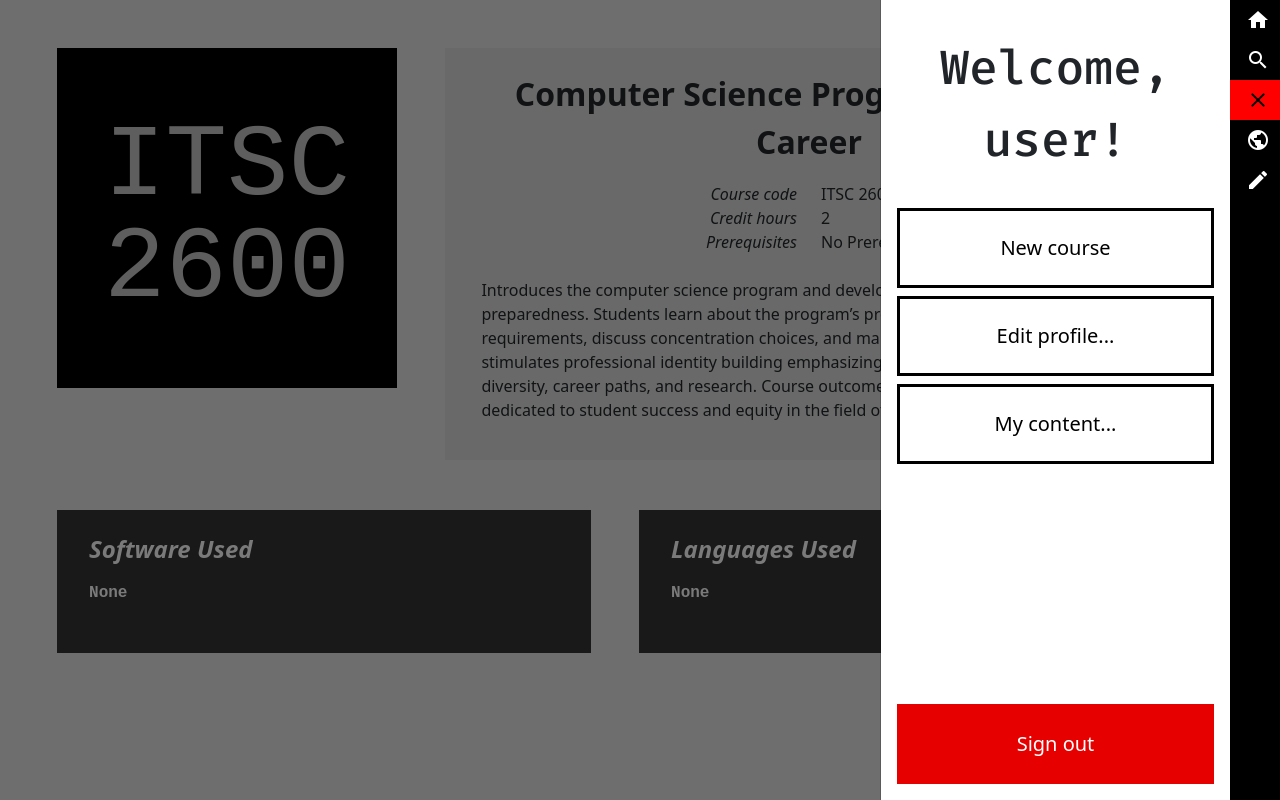
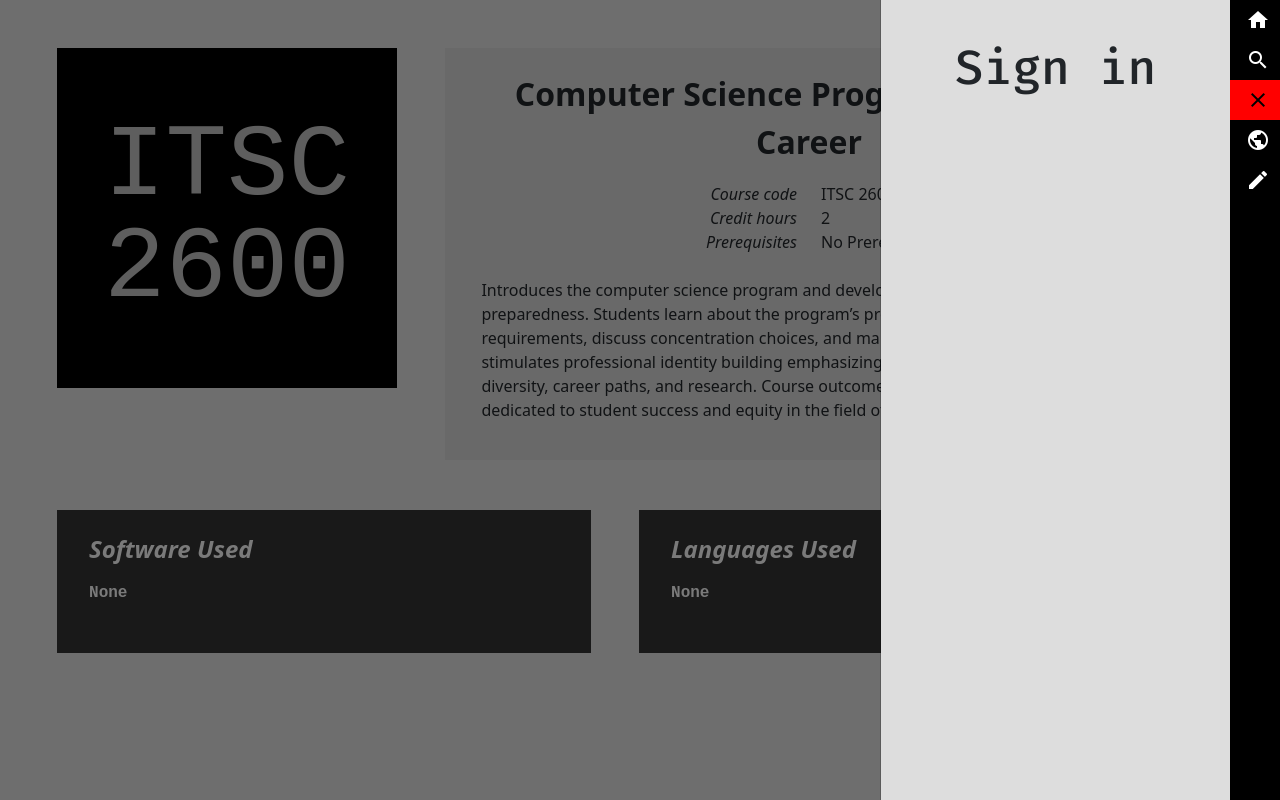
Before and after one commit to jeffreyalanwang/cheesecookie, a Flask app: page /course/7 in a window 1280 px wide, after a click on "person". Run offline with Flask 2, Linux system fonts and the light colour scheme; data comes from the database, SQL or seed files in the repository; some libraries are stand-ins or nearby versions.

Commit message:
sidebar background color, make sidebar load despite new hrefs, add nonworking oauth

```diff
--- a/static/css/main.css
+++ b/static/css/main.css
@@ -1,5 +1,6 @@
 html {
-    background-color: #DDDDDD
+    --site-background-color: #DDDDDD;
+    background-color: var(--site-background-color);
 }
 
 body {
--- a/static/css/profile_sidebar.css
+++ b/static/css/profile_sidebar.css
@@ -11,6 +11,7 @@
 
 #profile_sidebar {
     padding-right: var(--nav-width);
+    background-color: var(--site-background-color);
 }
 
 /* Header */
--- a/static/js/profile_sidebar.js
+++ b/static/js/profile_sidebar.js
@@ -1,3 +1,21 @@
+// change display based on logged in
+$(document).ready(function($)
+{
+    $(".signed-in").hide();
+    // if user cookie is present, show signed in
+        // $(".signed-out").hide();
+        // $(".signed-in").show();
+});
+
+// sign out button
+
+// Google OAuth
+
+// reminder to jeffrey to edit the home page so that my content shows all content instead if not signed in
+
+// reminder to jeffrey to write in support for the three other pages
+
+// handle sidebar open/close
 $(document).ready(function($)
 {
     const profileTooltip = $("#profile-button-div");
--- a/templates/base.html
+++ b/templates/base.html
@@ -21,6 +21,7 @@
 </head>
 <body>
     {% block top %}{% endblock %}
+    <!-- Navbar -->
     <nav id="sidebar" class="nav d-flex flex-shrink-0 flex-column">
         <a class="nav-link" data-bs-toggle="tooltip" title="Home" href="/"><i class="material-icons">home</i></a>
         <a class="nav-link" data-bs-toggle="tooltip" title="Search" href="/search"><i class="material-icons">search</i></a>
@@ -35,25 +36,49 @@
     <div id="profile_sidebar" class="offcanvas offcanvas-end" tabindex="-1" aria-labelledby="offcanvasExampleLabel">
 
         <div class="offcanvas-header">
-            <h1 class="offcanvas-title">Welcome, user!</h5>
+            <div class="signed-out">
+                <h1 class="offcanvas-title">Sign in</h5>
+            </div>
+            <h1 class="offcanvas-title signed-in">Welcome, user!</h5>
         </div>
 
         <div class="offcanvas-body">
 
-            <a class="profile-link">
+            <!-- Google OAuth button -->
+            <div class="signed-out d-flex justify-content-center">
+                <div id="g_id_onload"
+                    data-client_id="977969718809-jsvd5h775kp3klnt0f79rmhhv07492te.apps.googleusercontent.com"
+                    data-context="signin"
+                    data-ux_mode="popup"
+                    data-login_uri="https://the-array-b1de1248d610.herokuapp.com"
+                    data-auto_prompt="false">
+                </div>
+
+                <div class="g_id_signin d-flex"
+                    data-type="standard"
+                    data-shape="rectangular"
+                    data-theme="filled_black"
+                    data-text="signin_with"
+                    data-size="large"
+                    data-logo_alignment="left"
+                    data-width="200">
+                </div>
+            </div>
+
+            <a href="{#{ url_for('newDatabaseContent', type='course') }#}" class="profile-link signed-in">
                 <h5>New course</h5>
             </a>
-            <a class="profile-link">
-                <h5>Edit profile...</h5>
+            <a href="{#{ url_for('userDetailsPage') }#}" class="profile-link signed-in">
+                <h5>See profile...</h5>
             </a>
-            <a href="{{ url_for('userContentPage') }}" class="profile-link">
+            <a href="{{ url_for('userContentPage') }}" class="profile-link signed-in">
                 <h5>My content...</h5>
             </a>
 
         </div>
 
         <div class="offcanvas-footer">
-            <a id="signOutButton" class="profile-link">
+            <a id="signOutButton" class="profile-link signed-in">
                 <h5>Sign out</h5>
             </a>
         </div>
@@ -78,7 +103,8 @@
     </script>
     <!-- makes profile sidebar work -->
     <script src="{{ url_for('static', filename='js/profile_sidebar.js') }}"></script>
-
+    <!-- Google sign-in -->
+    <script src="https://accounts.google.com/gsi/client" async></script>
     {% block scripts %}{% endblock %}
 </body>
 </html>
```
